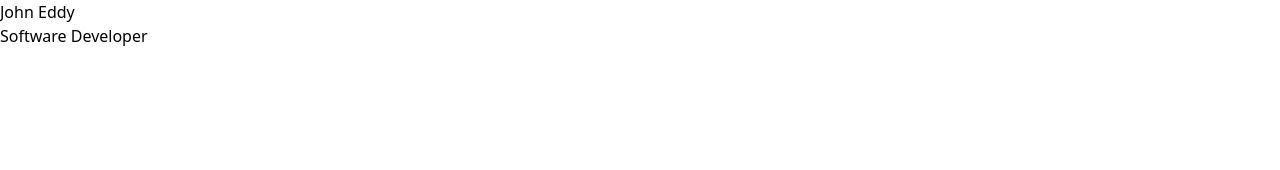
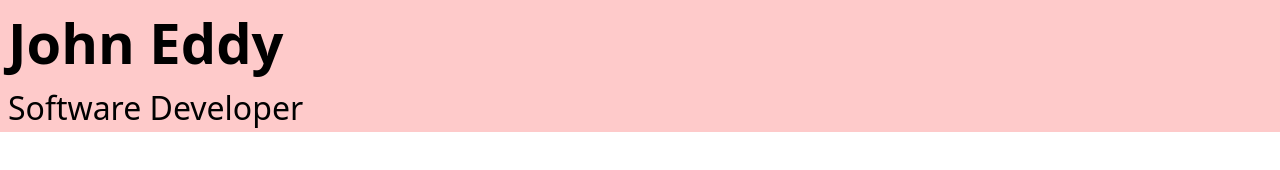
Before and after one commit to EddyJohn51/EddyJohn51.github.io, a plain HTML site: page index.html in a window 1280 px wide. Drawn offline with nearby package versions, Linux system fonts and the light colour scheme.

Commit message:
finished layout of top banner

```diff
--- a/index.html
+++ b/index.html
@@ -8,9 +8,9 @@
     </head>
     <body>
         <!-- Top Banner-->
-        <div>
-            <h3>John Eddy</h3>
-            <h5>Software Developer</h5>
+        <div class="pl-2 bg-red-200">
+            <h3 class="text-[56px] font-bold">John Eddy</h3>
+            <h5 class="text-[32px]">Software Developer</h5>
         </div>
     </body>
 </html>
```
